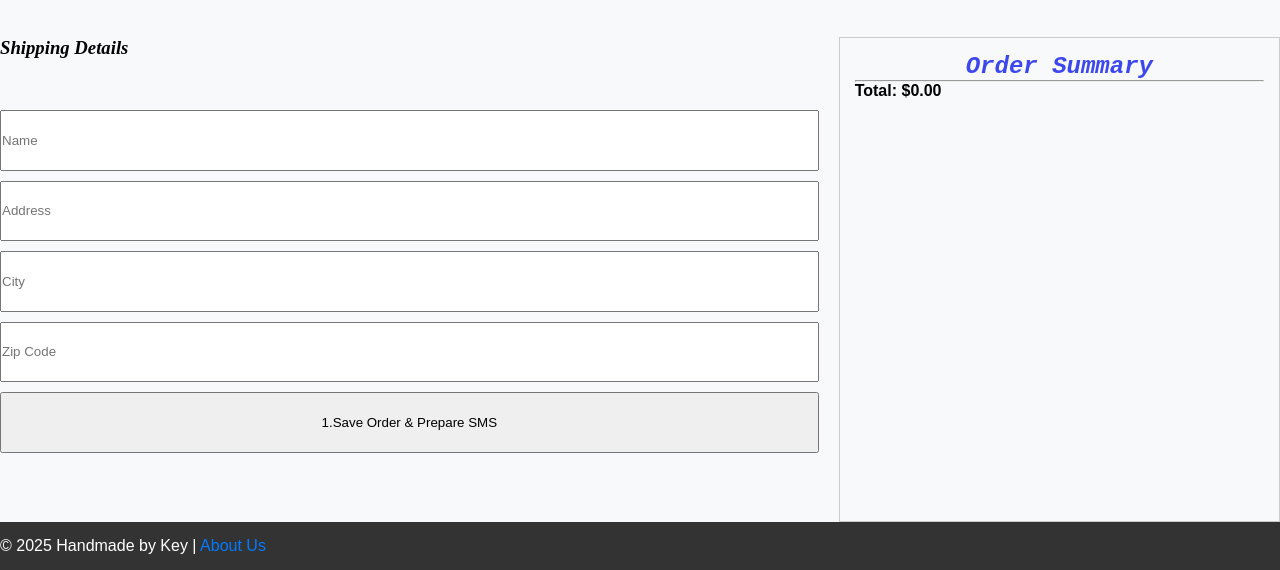
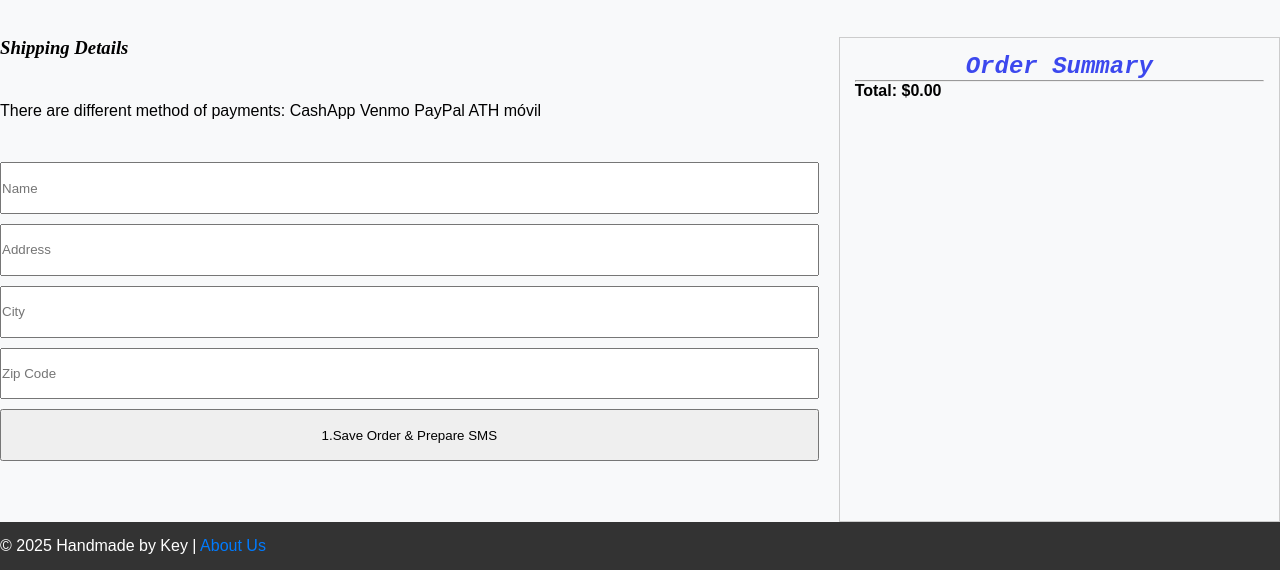
Before and after one commit to Williehf/handmade, a plain HTML site: page checkout.html in a window 1280 px wide. Shown: the part 230-800 px from the top of the page. Drawn offline with Linux system fonts and the light colour scheme.

Commit message:
Update checkout.html

```diff
--- a/checkout.html
+++ b/checkout.html
@@ -91,6 +91,11 @@
 <input type="text" id="city" placeholder="City">
 <input type="text" id="zip" placeholder="Zip Code">-->
 <h3>Shipping Details</h3>
+<p>There are different method of payments:
+CashApp
+Venmo
+PayPal
+ATH móvil</p>
                         <!-- Shipping Form -->
 <input type="text" id="cust-name" placeholder="Name">
 <input type="text" id="cust-address" placeholder="Address">
@@ -110,7 +115,7 @@
 <!-- The Buttons
 <button onclick="placeOrder()">1. Save Order Info</button>-->
 <!--<a id="sms-owner-link" href="#" style="display:none;">2. Send SMS to Owner</a>-->
-<a id="sms-owner-link" href="#" style="display:none;" class="show-button" onclick="finalizeOrder()">2. Send SMS to Owner</a>
+<a id="sms-owner-link" href="#" style="display:none;" class="nav-button" onclick="finalizeOrder()">2. Send SMS to Owner</a>
 
 <!--<a id="sms-owner-link" href="#">2. Send SMS to Owner</a>-->
 
```
